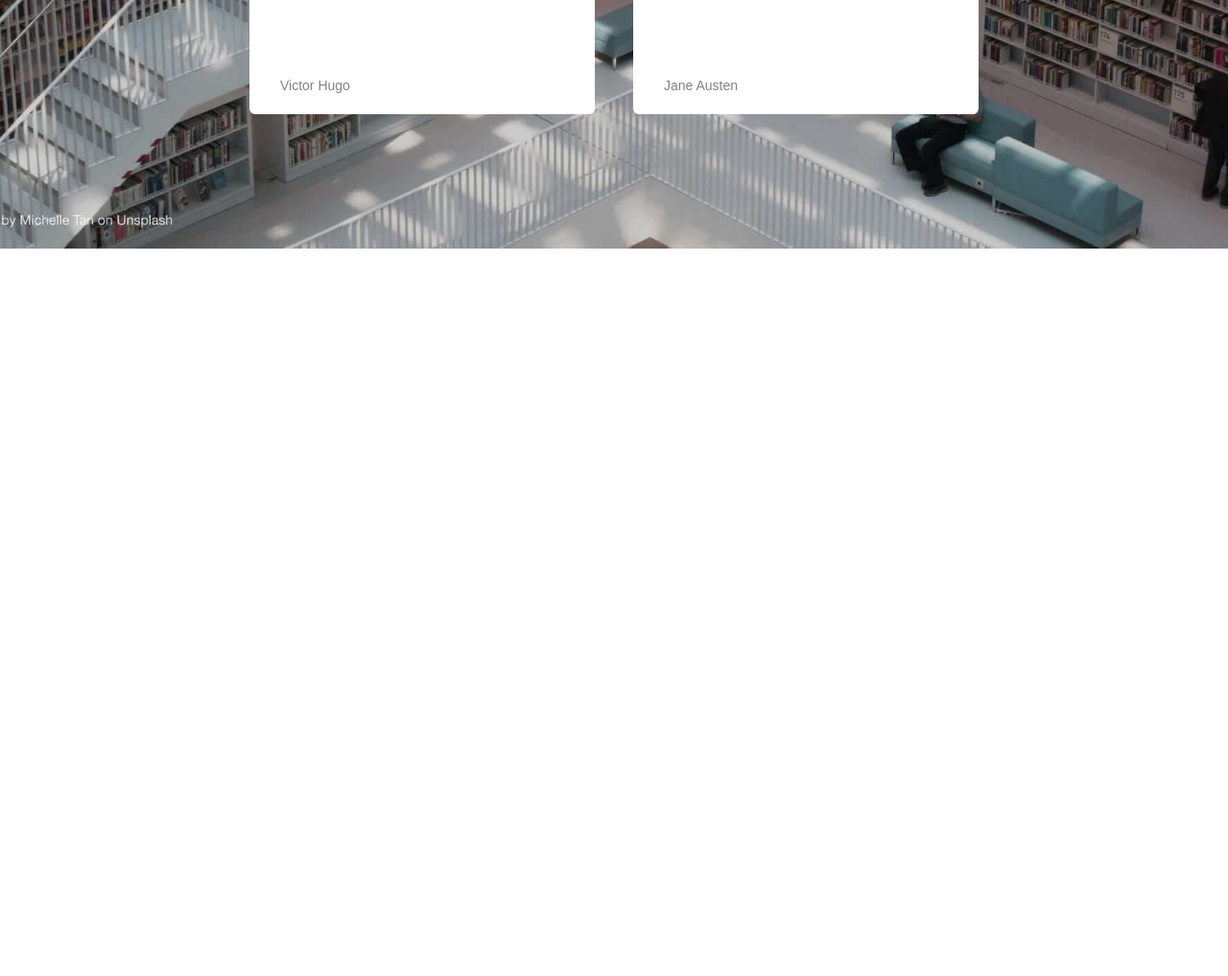
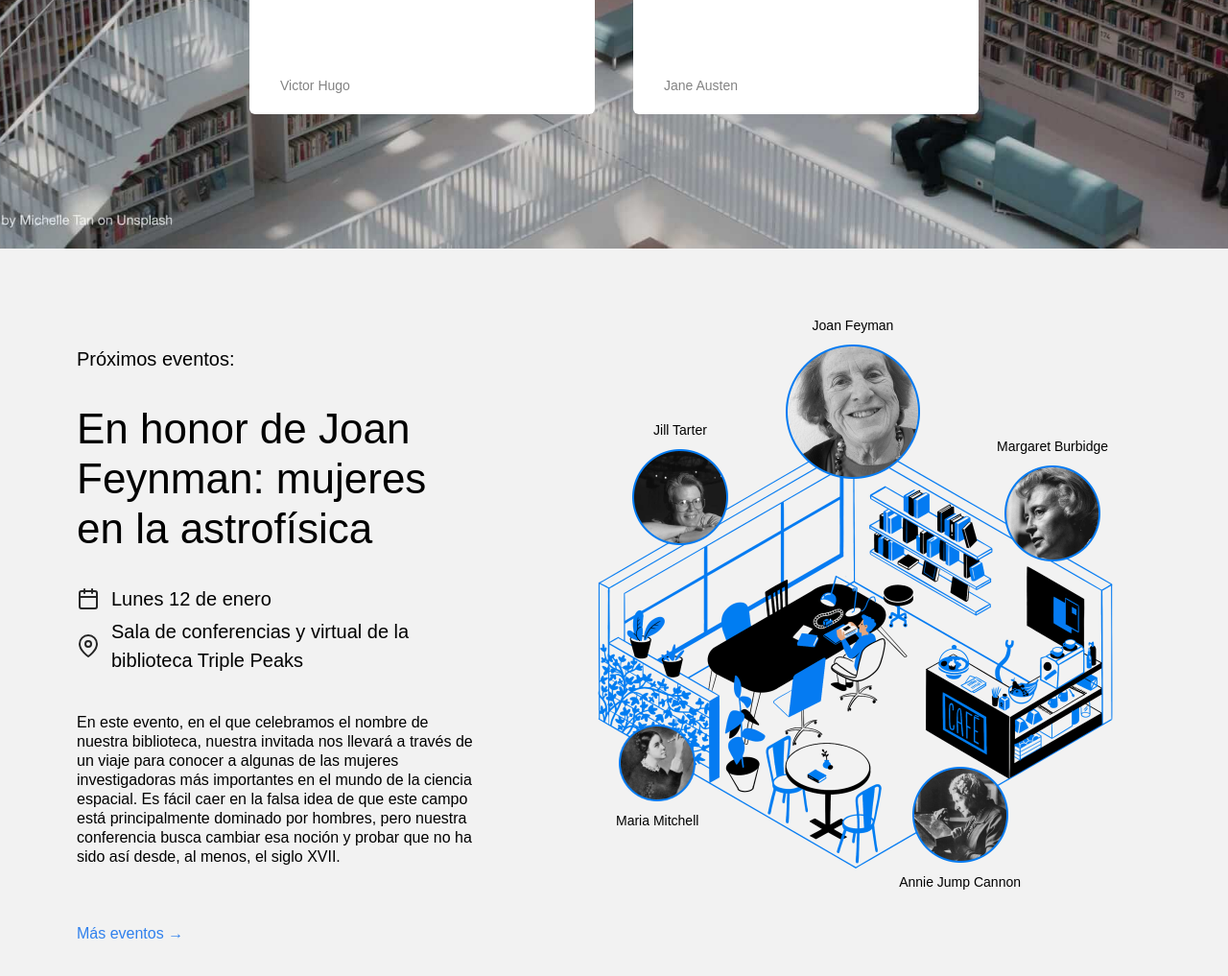
Before and after one commit to nosoyunmarinero/web_project_library, a plain HTML site: page index.html in a window 1280 px wide. Shown: the part 1835-2852 px from the top of the page at 96% size. Before the commit the page ends 2094 px from the top, so only its background shows below. Drawn offline with Linux system fonts and the light colour scheme.

Commit message:
Sprint 3 Etapa 2

```diff
--- a/index.html
+++ b/index.html
@@ -25,7 +25,7 @@
               >
             </li>
             <li>
-              <a class="nav__link">Eventos</a>
+              <a class="nav__link" href="#events">Eventos</a>
             </li>
             <li>
               <a class="nav__link">Conviértete en miembro</a>
@@ -122,6 +122,91 @@
             </li>
           </ul>
         </section>
+        <section class="events" id="events">
+          <div class="events__content">
+            <h2 class="events__heading">Próximos eventos:</h2>
+            <h3 class="events__title">
+              En honor de Joan Feynman: mujeres en la astrofísica
+            </h3>
+            <div class="event-info events__info-section">
+              <div class="event-info__item">
+                <img
+                  src="./images/icon_calendar.svg"
+                  alt="Calendar icon"
+                  class="event-info__icon"
+                />
+                <p class="event-info__text">Lunes 12 de enero</p>
+              </div>
+              <div class="event-info__item">
+                <img
+                  src="./images/icon_pin.svg"
+                  alt="Pin icon"
+                  class="event-info__icon"
+                />
+                <p class="event-info__text">
+                  Sala de conferencias y virtual de la biblioteca Triple Peaks
+                </p>
+              </div>
+            </div>
+            <p class="events__description">
+              En este evento, en el que celebramos el nombre de nuestra
+              biblioteca, nuestra invitada nos llevará a través de un viaje para
+              conocer a algunas de las mujeres investigadoras más importantes en
+              el mundo de la ciencia espacial. Es fácil caer en la falsa idea de
+              que este campo está principalmente dominado por hombres, pero
+              nuestra conferencia busca cambiar esa noción y probar que no ha
+              sido así desde, al menos, el siglo XVII.
+            </p>
+            <a href="#" class="events__more">Más eventos &rarr;</a>
+          </div>
+          <div class="events__cover">
+            <img
+              class="events__image"
+              src="/images/cafe.png"
+              alt="imagen de cafe"
+            />
+            <div class="person person_name_feynman">
+              <p class="person__caption">Joan Feyman</p>
+              <img
+                src="/images/person_feynman.png"
+                alt="Foto Feynman"
+                class="person__image person__image_size_l"
+              />
+            </div>
+            <div class="person person_name_burbidge">
+              <p class="person__caption">Margaret Burbidge</p>
+              <img
+                src="/images/person_burbidge.png"
+                alt="Foto Burbidge"
+                class="person__image person__image_size_m"
+              />
+            </div>
+            <div class="person person_name_cannon">
+              <img
+                src="/images/person_cannon.png"
+                alt="Foto Cannon"
+                class="person__image person__image_size_m"
+              />
+              <p class="person__caption">Annie Jump Cannon</p>
+            </div>
+            <div class="person person_name_mitchell">
+              <img
+                src="/images/person_mitchell.png"
+                alt="Foto Mitchell"
+                class="person__image person__image_size_s"
+              />
+              <p class="person__caption">Maria Mitchell</p>
+            </div>
+            <div class="person person_name_tarter">
+              <p class="person__caption">Jill Tarter</p>
+              <img
+                src="/images/person_tarter.png"
+                alt="Foto Tarter"
+                class="person__image person__image_size_m"
+              />
+            </div>
+          </div>
+        </section>
       </main>
     </div>
   </body>
--- a/styles/style.css
+++ b/styles/style.css
@@ -160,3 +160,132 @@
   color: #838383;
   margin-top: auto;
 }
+
+.events {
+  padding: 100px 0 120px 80px;
+  display: flex;
+  align-items: start;
+  justify-content: space-between;
+  box-sizing: border-box;
+  background-color: #f2f2f2;
+}
+
+.events__content {
+  flex-basis: 580px;
+}
+
+.events__heading {
+  font-size: 20px;
+  font-weight: 500;
+  line-height: 30px;
+  margin: 0;
+}
+
+.events__title {
+  font-size: 44px;
+  font-weight: 500;
+  line-height: 52px;
+  margin: 32px 0 0;
+}
+
+.events__info-section {
+  margin-top: 32px;
+}
+
+.event-info__item {
+  display: flex;
+  align-items: center;
+  margin-bottom: 4px;
+  font-weight: 500;
+}
+
+.event-info__icon {
+  background-repeat: no-repeat;
+  background-position: center;
+  margin-right: 12px;
+  width: 24px;
+  height: 24px;
+}
+
+.event-info__text {
+  font-size: 20px;
+  font-weight: 500;
+  line-height: 30px;
+  margin: 0;
+}
+
+.events__description {
+  margin: 40px 0 60px;
+}
+
+.events__more {
+  color: #2f80ed;
+  text-decoration: none;
+}
+
+.events__cover {
+  flex-grow: 1;
+  flex-shrink: 0;
+  flex-basis: 780px;
+  max-width: 780px;
+  position: relative;
+}
+
+.events__image {
+  max-width: 100%;
+}
+
+.person {
+  position: absolute;
+  display: flex;
+  align-items: center;
+  flex-direction: column;
+  gap: 10px;
+}
+
+.person_name_feynman {
+  top: -30px;
+  left: 319px;
+}
+
+.person_name_burbidge {
+  top: 96px;
+  right: 125px;
+}
+
+.person_name_cannon {
+  right: 216px;
+  bottom: 18px;
+}
+
+.person_name_mitchell {
+  bottom: 82px;
+  left: 142px;
+}
+
+.person_name_tarter {
+  left: 159px;
+  top: 79px;
+}
+
+.person__image {
+  max-width: 100%;
+}
+
+.person__image_size_l {
+  width: 140px;
+}
+
+.person__image_size_m {
+  width: 100px;
+}
+
+.person__image_size_s {
+  width: 80px;
+}
+
+.person__caption {
+  text-align: center;
+  font-size: 14px;
+  margin: 0;
+}
```
